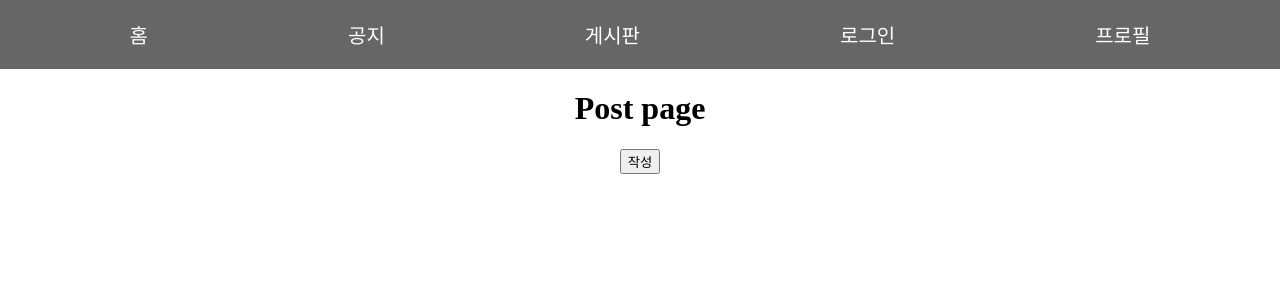
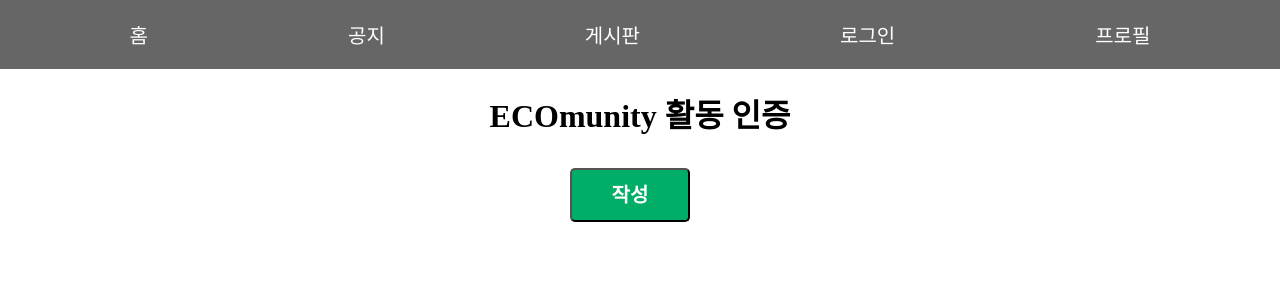
Before and after one commit to rdg1029/ECOmunity-FE, a React (Create React App) app: page /post in a window 1280 px wide. Shown: the top 300 px of the page. Built offline with nearby package versions, Linux system fonts and the light colour scheme; no server answers.

Commit message:
[Updated Post.tsx] : Add button styles

```diff
--- a/src/pages/Post.tsx
+++ b/src/pages/Post.tsx
@@ -1,4 +1,5 @@
 import React, { useState } from "react";
+import styled from "styled-components";
 import auth from "../auth";
 import PostWrite from "../components/PostWrite";
 
@@ -6,12 +7,43 @@ const Post: React.FC = () => {
     const [isWriteMode, setWriteMode] = useState<boolean>(false);
 
     return (
-        <div>
-            <h1>Post page</h1>
+        <PostGlobalStyle>
+            <h1>ECOmunity 활동 인증</h1>
             <button onClick={() => auth.currentUser ? setWriteMode(true) : window.alert('로그인이 필요한 서비스입니다.')}>작성</button>
             <PostWrite show={isWriteMode}/>
-        </div>
+        </PostGlobalStyle>
     );
 }
 
+const PostGlobalStyle = styled.div`
+    width: 100%;
+    height: 100%;
+    display: flex;
+    flex-direction: column;
+    justify-content: center;
+    align-items: center;
+
+    button{
+        background: #00AE68;
+        position: relative;
+        display: block;
+        width: 120px;
+        padding: 0;
+        margin: 10px 20px 10px 0;
+        font-weight: 600;
+        text-align: center;
+        line-height: 50px;
+        color: #FFF;
+        border-radius: 5px;
+        transition: all 0.2s;
+        justify-content: center;
+        align-items: center;
+        float: left;
+        font-size: 20px;
+    }
+    button:hover{
+        background: #21825B;
+    }
+`
+
 export default Post;
```
